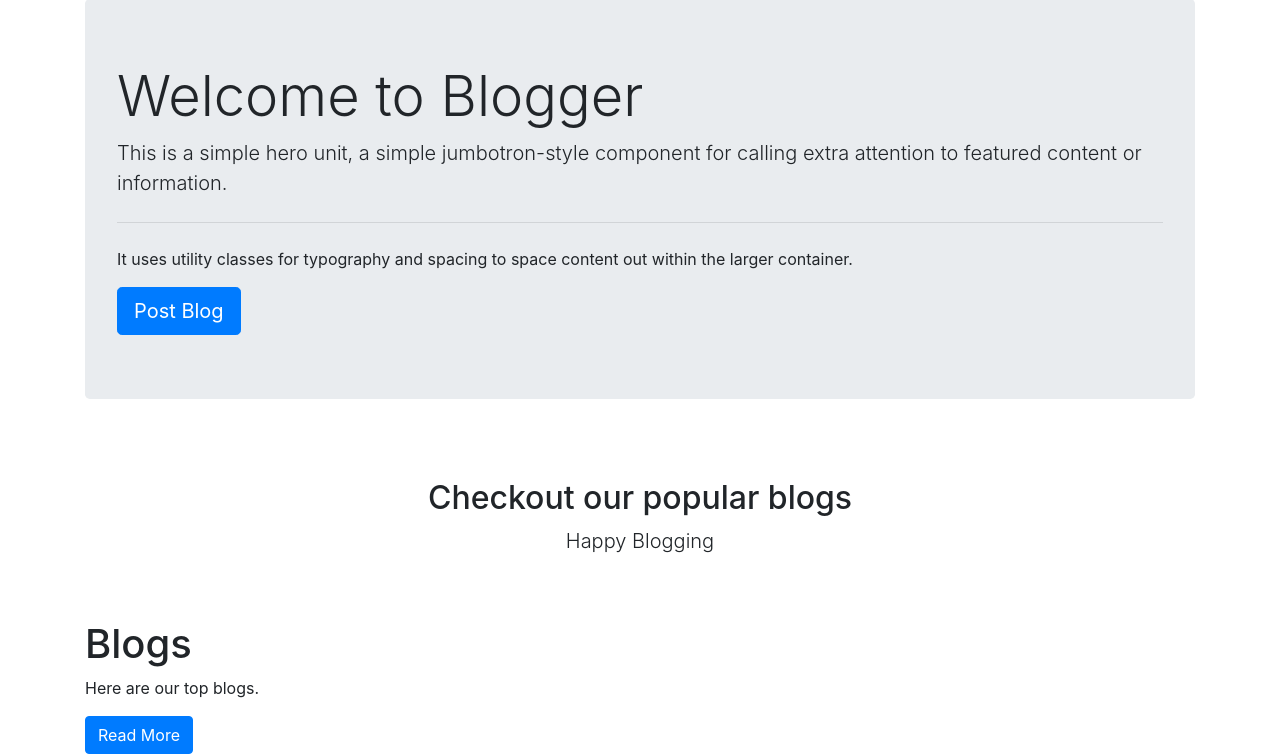
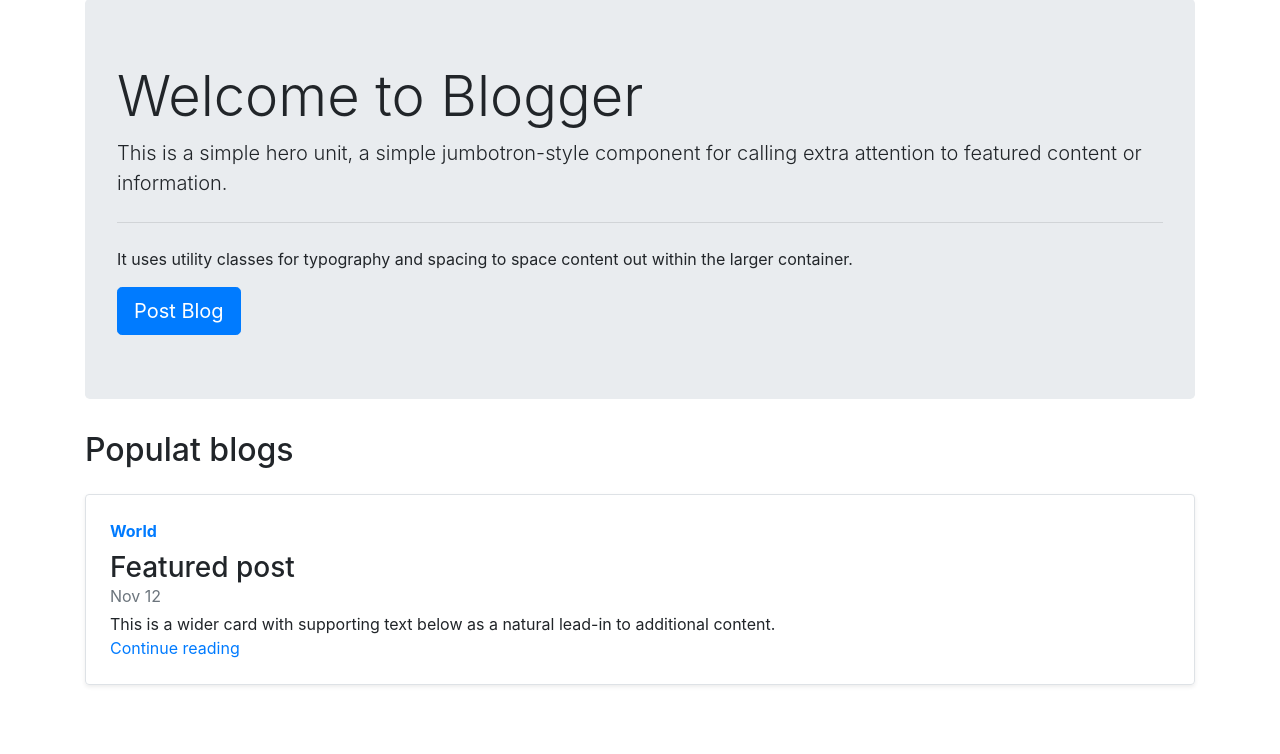
Before and after one commit to ayushi1376/Blogos-Web-App, a Django app: template templates/home/home.html in a window 1280 px wide. Shown: the part 73-827 px from the top of the page. After the commit the page ends 759 px from the top, so only its background shows below. Run offline with Django 3.2, Linux system fonts and the light colour scheme; the template is opened without the code that fills it, so the values that code supplies are empty; some libraries are stand-ins or nearby versions.

Commit message:
Making UI

```diff
--- a/templates/home/home.html
+++ b/templates/home/home.html
@@ -13,13 +13,17 @@
 </div>
 
 <div class="container">
-<div class="py-5 text-center">
-    <h2>Checkout our popular blogs</h2>
-    <p class="lead">Happy Blogging</p>
-  </div>
-<h1>Blogs</h1>
-<p>Here are our top blogs.</p>
-<button class="btn btn-primary">Read More</button>
+<h2>Populat blogs</h2>
+<div class="row no-gutters border rounded overflow-hidden flex-md-row my-4 shadow-sm h-md-250 position-relative">
+  <div class="col p-4 d-flex flex-column position-static">
+    <strong class="d-inline-block mb-2 text-primary">World</strong>
+      <h3 class="mb-0">Featured post</h3>
+        <div class="mb-1 text-muted">Nov 12</div>
+          <p class="card-text mb-auto">This is a wider card with supporting text below as a natural lead-in to additional content.</p>
+          <a href="#" class="stretched-link">Continue reading</a>
+        </div>
+        <div class="col-auto d-none d-lg-block"></div>
+      </div>
 </div>
 
 {% endblock body %}
```
Also changed, not shown: templates/blog/blogHome.html (+13 -0 lines).
